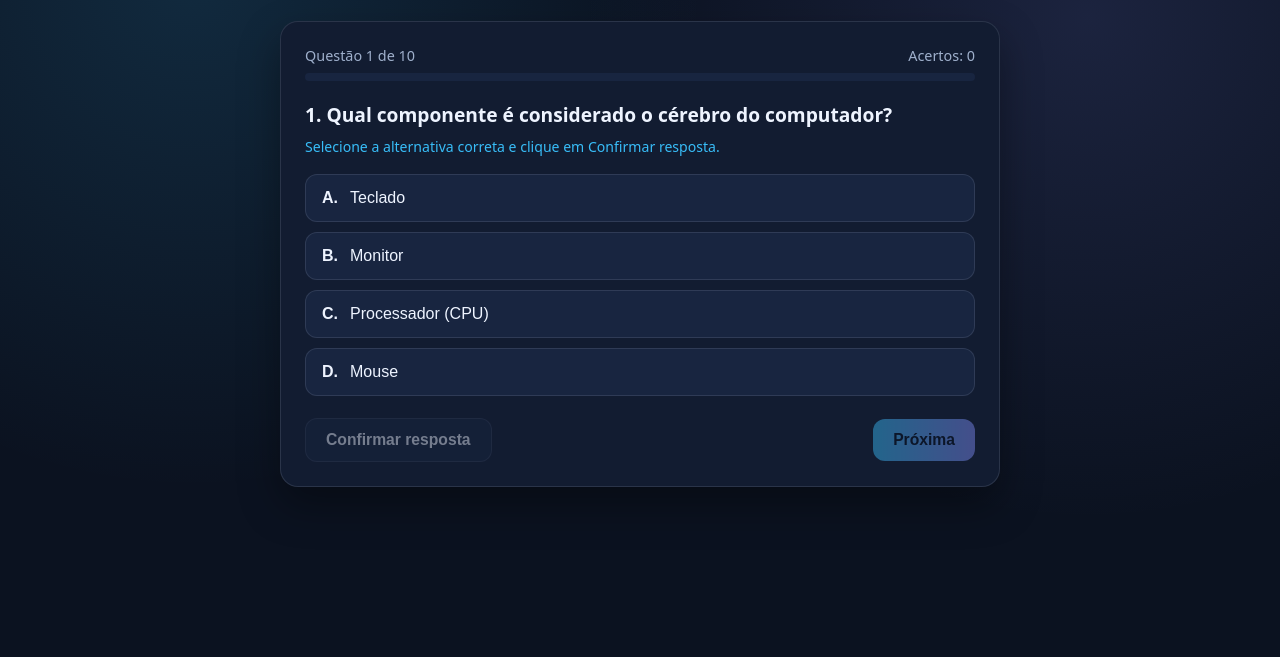
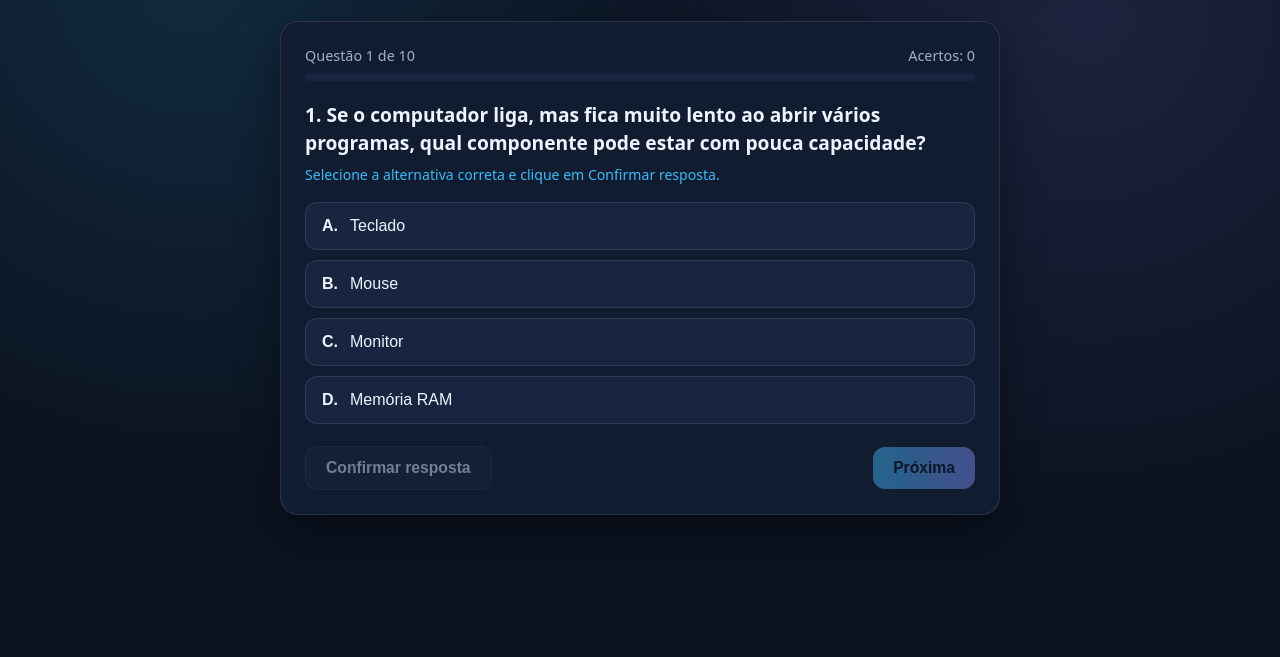
Before and after one commit to arthurluan817-arch/Quiz-T, a plain HTML site: page index.html in a window 1280 px wide. Shown: the part 143-800 px from the top of the page. Drawn offline with Linux system fonts and the light colour scheme.

Commit message:
Add files via upload
quero trocar os dois arquivos e subistituir o outro por esse

```diff
--- a/index.html
+++ b/index.html
@@ -3,7 +3,7 @@
 <head>
   <meta charset="UTF-8" />
   <meta name="viewport" content="width=device-width, initial-scale=1.0" />
-  <title>Desafio da Informática</title>
+  <title>Desafio tecnológico</title>
   <style>
     :root {
       --bg: #0b1220;
@@ -266,8 +266,8 @@
   <div class="container">
     <header>
       <div class="badge">Quiz Interativo</div>
-      <h1>Desafio da Informática</h1>
-      <p class="subtitle">Teste seus conhecimentos sobre hardware, redes e tecnologia.</p>
+      <h1>Desafio tecnológico</h1>
+      <p class="subtitle">Teste seus conhecimentos sobre sistemas, redes, hardware, segurança e robótica.</p>
     </header>
 
     <main class="card">
@@ -314,7 +314,111 @@
       {
         id: 1,
         type: "single",
-        question: "1. Qual componente é considerado o cérebro do computador?",
+        question: "1. Se o computador liga, mas fica muito lento ao abrir vários programas, qual componente pode estar com pouca capacidade?",
+        options: [
+          { key: "A", label: "Teclado" },
+          { key: "B", label: "Mouse" },
+          { key: "C", label: "Monitor" },
+          { key: "D", label: "Memória RAM" }
+        ],
+        correct: ["D"],
+        explanation: "A memória RAM guarda temporariamente os dados e programas em uso; pouca RAM causa lentidão ao abrir vários aplicativos."
+      },
+      {
+        id: 2,
+        type: "single",
+        question: "2. O que acontece quando você apaga um arquivo da Lixeira do Windows?",
+        options: [
+          { key: "A", label: "Ele é removido do sistema de arquivos" },
+          { key: "B", label: "Ele vai para a memória RAM" },
+          { key: "C", label: "Ele é enviado automaticamente para a internet" },
+          { key: "D", label: "Ele vira um programa" }
+        ],
+        correct: ["A"],
+        explanation: "Esvaziar ou apagar da Lixeira remove a entrada do arquivo do sistema de arquivos e libera o espaço em disco."
+      },
+      {
+        id: 3,
+        type: "single",
+        question: "3. O que significa IP em uma rede de computadores?",
+        options: [
+          { key: "A", label: "Internet Protocol" },
+          { key: "B", label: "Information Processor" },
+          { key: "C", label: "Internal Program" },
+          { key: "D", label: "Internet Printer" }
+        ],
+        correct: ["A"],
+        explanation: "IP significa Internet Protocol, o conjunto de regras e endereços usados para identificar dispositivos e rotear dados na rede."
+      },
+      {
+        id: 4,
+        type: "single",
+        question: "4. Qual componente é responsável pelo processamento gráfico de jogos e imagens?",
+        options: [
+          { key: "A", label: "GPU" },
+          { key: "B", label: "Fonte de alimentação" },
+          { key: "C", label: "SSD" },
+          { key: "D", label: "Cooler" }
+        ],
+        correct: ["A"],
+        explanation: "A GPU (Graphics Processing Unit) é especializada em cálculos paralelos para renderizar gráficos, imagens e jogos."
+      },
+      {
+        id: 5,
+        type: "single",
+        question: "5. O que é phishing?",
+        options: [
+          { key: "A", label: "Uma técnica de golpe para roubar informações" },
+          { key: "B", label: "Um cabo de rede" },
+          { key: "C", label: "Um tipo de memória" },
+          { key: "D", label: "Um programa de edição" }
+        ],
+        correct: ["A"],
+        explanation: "Phishing é uma tentativa de fraude (geralmente por mensagens ou páginas falsas) para enganar o usuário e roubar senhas ou dados."
+      },
+      {
+        id: 6,
+        type: "single",
+        question: "6. Qual é a função dos sensores em um robô?",
+        options: [
+          { key: "A", label: "Perceber informações do ambiente" },
+          { key: "B", label: "Armazenar todos os arquivos" },
+          { key: "C", label: "Substituir o programa" },
+          { key: "D", label: "Apenas decorar o robô" }
+        ],
+        correct: ["A"],
+        explanation: "Os sensores captam sinais do ambiente (como distância, luz, toque ou temperatura) para o robô reagir ou tomar decisões."
+      },
+      {
+        id: 7,
+        type: "single",
+        question: "7. O que significa a sigla LAN?",
+        options: [
+          { key: "A", label: "Local Area Network" },
+          { key: "B", label: "Large Access Number" },
+          { key: "C", label: "Linked Application Node" },
+          { key: "D", label: "Long Automatic Network" }
+        ],
+        correct: ["A"],
+        explanation: "LAN significa Local Area Network (Rede Local), que interliga dispositivos em uma área restrita, como uma casa, escola ou escritório."
+      },
+      {
+        id: 8,
+        type: "single",
+        question: "8. Qual é a principal diferença entre hardware e software?",
+        options: [
+          { key: "A", label: "Hardware é internet e software é energia" },
+          { key: "B", label: "Os dois são peças físicas" },
+          { key: "C", label: "Hardware é físico e software é lógico" },
+          { key: "D", label: "Software é físico e hardware é virtual" }
+        ],
+        correct: ["C"],
+        explanation: "Hardware corresponde às partes físicas do computador, enquanto software são os programas, sistemas e instruções lógicas."
+      },
+      {
+        id: 9,
+        type: "single",
+        question: "9. Qual componente é considerado o cérebro do computador?",
         options: [
           { key: "A", label: "Teclado" },
           { key: "B", label: "Monitor" },
@@ -322,49 +426,12 @@
           { key: "D", label: "Mouse" }
         ],
         correct: ["C"],
-        explanation: "O processador (CPU) executa as instruções e coordena o processamento de dados do computador."
+        explanation: "O processador (CPU) executa as instruções e coordena as operações do computador."
       },
       {
-        id: 2,
+        id: 10,
         type: "single",
-        question: "2. Qual é a principal função da memória RAM?",
-        options: [
-          { key: "A", label: "Guardar temporariamente dados em uso" },
-          { key: "B", label: "Exibir imagens" },
-          { key: "C", label: "Conectar à internet" },
-          { key: "D", label: "Armazenar arquivos para sempre" }
-        ],
-        correct: ["A"],
-        explanation: "A memória RAM armazena temporariamente os dados e programas que estão em uso para acesso rápido."
-      },
-      {
-        id: 3,
-        type: "single",
-        question: "3. Qual destes componentes é utilizado para armazenar arquivos e programas?",
-        options: [
-          { key: "A", label: "Cooler" },
-          { key: "B", label: "HD ou SSD" },
-          { key: "C", label: "Mouse" },
-          { key: "D", label: "Monitor" }
-        ],
-        correct: ["B"],
-        explanation: "HDs e SSDs são unidades de armazenamento onde ficam salvos o sistema operacional, programas e arquivos."
-      },
-      {
-        id: 4,
-        type: "single",
-        question: "4. O teclado é um dispositivo de entrada de dados.",
-        options: [
-          { key: "V", label: "Verdadeiro" },
-          { key: "F", label: "Falso" }
-        ],
-        correct: ["V"],
-        explanation: "Verdadeiro: o teclado envia comandos e caracteres digitados pelo usuário para o computador."
-      },
-      {
-        id: 5,
-        type: "single",
-        question: "5. Qual é a função da placa-mãe?",
+        question: "10. Qual é a função da placa-mãe?",
         options: [
           { key: "A", label: "Imprimir documentos" },
           { key: "B", label: "Armazenar energia elétrica" },
@@ -372,70 +439,7 @@
           { key: "D", label: "Mostrar imagens na tela" }
         ],
         correct: ["C"],
-        explanation: "A placa-mãe interliga CPU, memória, armazenamento e periféricos, permitindo a comunicação entre eles."
-      },
-      {
-        id: 6,
-        type: "single",
-        question: "6. O que significa Wi-Fi?",
-        options: [
-          { key: "A", label: "Um tipo de teclado" },
-          { key: "B", label: "Uma conexão de rede sem fio" },
-          { key: "C", label: "Um programa de edição" },
-          { key: "D", label: "Uma peça do processador" }
-        ],
-        correct: ["B"],
-        explanation: "Wi-Fi é uma tecnologia de rede local sem fio que conecta dispositivos por ondas de rádio."
-      },
-      {
-        id: 7,
-        type: "single",
-        question: "7. Qual equipamento é utilizado para distribuir a conexão de internet em uma rede?",
-        options: [
-          { key: "A", label: "Caixa de som" },
-          { key: "B", label: "Roteador" },
-          { key: "C", label: "Impressora" },
-          { key: "D", label: "Scanner" }
-        ],
-        correct: ["B"],
-        explanation: "O roteador gerencia e distribui o sinal de rede/internet entre os dispositivos conectados."
-      },
-      {
-        id: 8,
-        type: "multiple",
-        question: "8. Quais destes são dispositivos de entrada de dados? Escolha todos os corretos.",
-        options: [
-          { key: "A", label: "Teclado" },
-          { key: "B", label: "Microfone" },
-          { key: "C", label: "Monitor" },
-          { key: "D", label: "Mouse" }
-        ],
-        correct: ["A", "B", "D"],
-        explanation: "Teclado, microfone e mouse enviam dados para o computador; o monitor é dispositivo de saída."
-      },
-      {
-        id: 9,
-        type: "single",
-        question: "9. A internet e o Wi-Fi são exatamente a mesma coisa.",
-        options: [
-          { key: "V", label: "Verdadeiro" },
-          { key: "F", label: "Falso" }
-        ],
-        correct: ["F"],
-        explanation: "Falso: a internet é a rede mundial de computadores; o Wi-Fi é apenas uma forma sem fio de conectar à rede."
-      },
-      {
-        id: 10,
-        type: "single",
-        question: "10. O que é um robô?",
-        options: [
-          { key: "A", label: "Um equipamento que só serve para jogar" },
-          { key: "B", label: "Um tipo de monitor" },
-          { key: "C", label: "Um cabo de computador" },
-          { key: "D", label: "Uma máquina programada para executar tarefas" }
-        ],
-        correct: ["D"],
-        explanation: "Um robô é uma máquina programável capaz de realizar ações ou tarefas de forma automatizada."
+        explanation: "A placa-mãe conecta e permite a comunicação entre CPU, RAM, armazenamento, placa de vídeo e periféricos."
       }
     ];
 
@@ -477,10 +481,7 @@
       progressFill.style.width = `${(currentIndex / questions.length) * 100}%`;
 
       qText.textContent = q.question;
-      qHint.textContent =
-        q.type === "multiple"
-          ? "Selecione uma ou mais opções corretas e clique em Confirmar resposta."
-          : "Selecione a alternativa correta e clique em Confirmar resposta.";
+      qHint.textContent = "Selecione a alternativa correta e clique em Confirmar resposta.";
 
       feedbackBox.className = "feedback";
       feedbackBox.textContent = "";
@@ -502,17 +503,7 @@
 
     function toggleOption(key) {
       if (checked) return;
-      const q = questions[currentIndex];
-
-      if (q.type === "single") {
-        selectedKeys = [key];
-      } else {
-        if (selectedKeys.includes(key)) {
-          selectedKeys = selectedKeys.filter((k) => k !== key);
-        } else {
-          selectedKeys.push(key);
-        }
-      }
+      selectedKeys = [key];
 
       const buttons = optionsBox.querySelectorAll(".option-btn");
       buttons.forEach((btn) => {
@@ -579,9 +570,9 @@
       finalScore.textContent = `${score} / ${questions.length}`;
 
       if (score === 10) {
-        finalMessage.textContent = "Excelente! Você gabaritou o Desafio da Informática!";
+        finalMessage.textContent = "Excelente! Você gabaritou o Desafio tecnológico!";
       } else if (score >= 7) {
-        finalMessage.textContent = "Muito bem! Você manda bem nos fundamentos de informática.";
+        finalMessage.textContent = "Muito bem! Você manda bem nos temas de tecnologia.";
       } else if (score >= 4) {
         finalMessage.textContent = "Bom começo! Dá para subir ainda mais essa pontuação.";
       } else {
```
